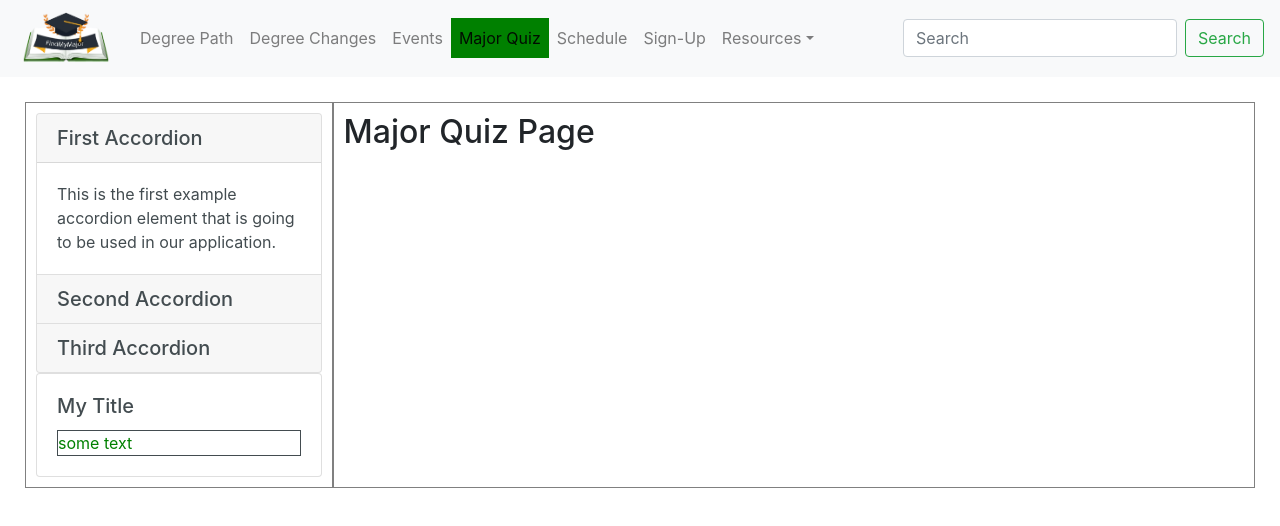
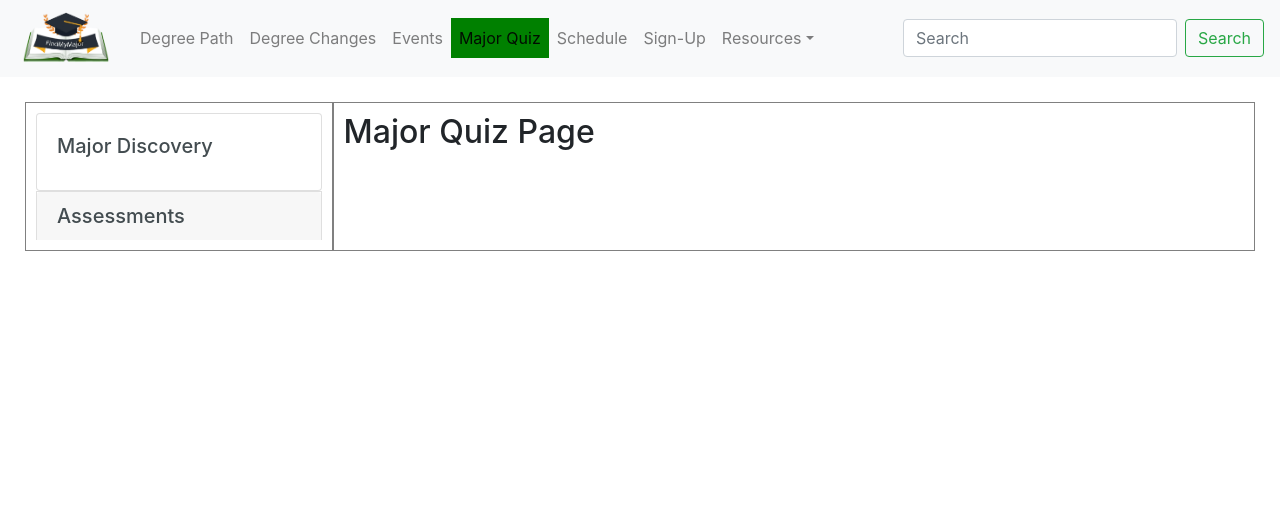
Before and after one commit to McCrakken/CS_3410-find-my-app, a React (Create React App) app: page /MajorQuiz in a window 1280 px wide. Shown: the top 526 px of the page. Built offline with nearby package versions, Linux system fonts and the light colour scheme.

Commit message:
I created major quiz and the quiz content.js

```diff
--- /dev/null
+++ b/src/containers/MajorQuiz/MajorLeftPanel.js
@@ -0,0 +1,30 @@
+import React from 'react';
+import Accordion from "../../components/Accordion/Accordion";
+import AccordionItem from "../../components/Accordion/AccordionItem/AccordionItem";
+import NoteCard from "../../components/Card/noteCard/NoteCard";
+import content from "../../hoc/PageContent";
+
+const MajorLeftPanel = (props) => {
+    return (
+        <div className={'side-panel col-sm-4 col-md-3'}>
+            <NoteCard title={'Major Discovery'} content={""}/>
+
+            <Accordion>
+                <AccordionItem title={'Assessments'}>
+                    <p>Short assessment (5 - 10 minutes)</p>
+                    <p>Medium assessment (20 minutes)</p>
+                    <p>Long assessment (30 minutes)</p>
+                    <AccordionItem title={'Past Assessments'}>
+                        <p>Date: ---------<span>   </span><span>Type:----------</span></p>
+                        <p>Date: ---------<span>   </span><span>Type:----------</span></p>
+
+
+                    </AccordionItem>
+                </AccordionItem>
+            </Accordion>
+
+        </div>
+    )
+};
+
+export default MajorLeftPanel;
--- a/src/containers/MajorQuiz/MajorQuiz.js
+++ b/src/containers/MajorQuiz/MajorQuiz.js
@@ -3,13 +3,16 @@ import React, { Component } from 'react';
 import Content from '../../hoc/PageContent';
 import SidePanel from '../../hoc/Layout/Side-Panel';
 import Main from '../../hoc/Layout/Main';
+import QuizContent from "./quizContent";
+import MajorLeftPanel from "./MajorLeftPanel";
 
 class MajorQuiz extends Component {
   render() {
     return(
       <Content>
-        <SidePanel />
+        <MajorLeftPanel />
         <Main heading={'Major Quiz Page'}>
+            <QuizContent/>
         </Main>
       </Content>
     )
--- a/src/styles/components/_notecard.scss
+++ b/src/styles/components/_notecard.scss
@@ -1,6 +1,6 @@
 .notecard{
   .card-text{
     color: green;
-    border: 1px solid #434c50;
+    //border: 1px solid #434c50;
   }
 }
```
Also changed, not shown: src/containers/MajorQuiz/quizContent.js (renamed from src/containers/majorQuiz/quizContent.js).
